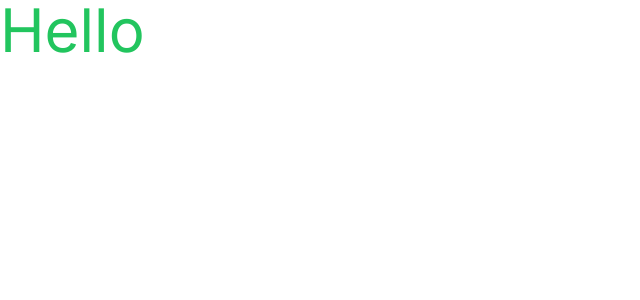
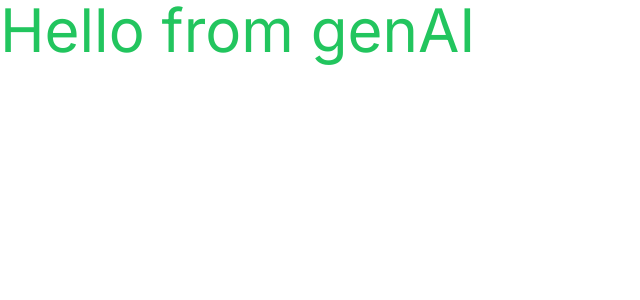
Before and after one commit to salmann7/genAI-saas-next13, a Next.js app: page / in a window 1280 px wide. Shown: the top 300 px of the page, without its empty margins (0-640 px from the left). Built offline with nearby package versions, Linux system fonts and the light colour scheme.

Commit message:
dev branch setup

```diff
--- a/app/page.tsx
+++ b/app/page.tsx
@@ -1,5 +1,5 @@
 export default function Home() {
   return (
-    <p className='text-6xl text-green-500'>Hello</p>
+    <p className='text-6xl text-green-500'>Hello from genAI</p>
   )
 }
```
